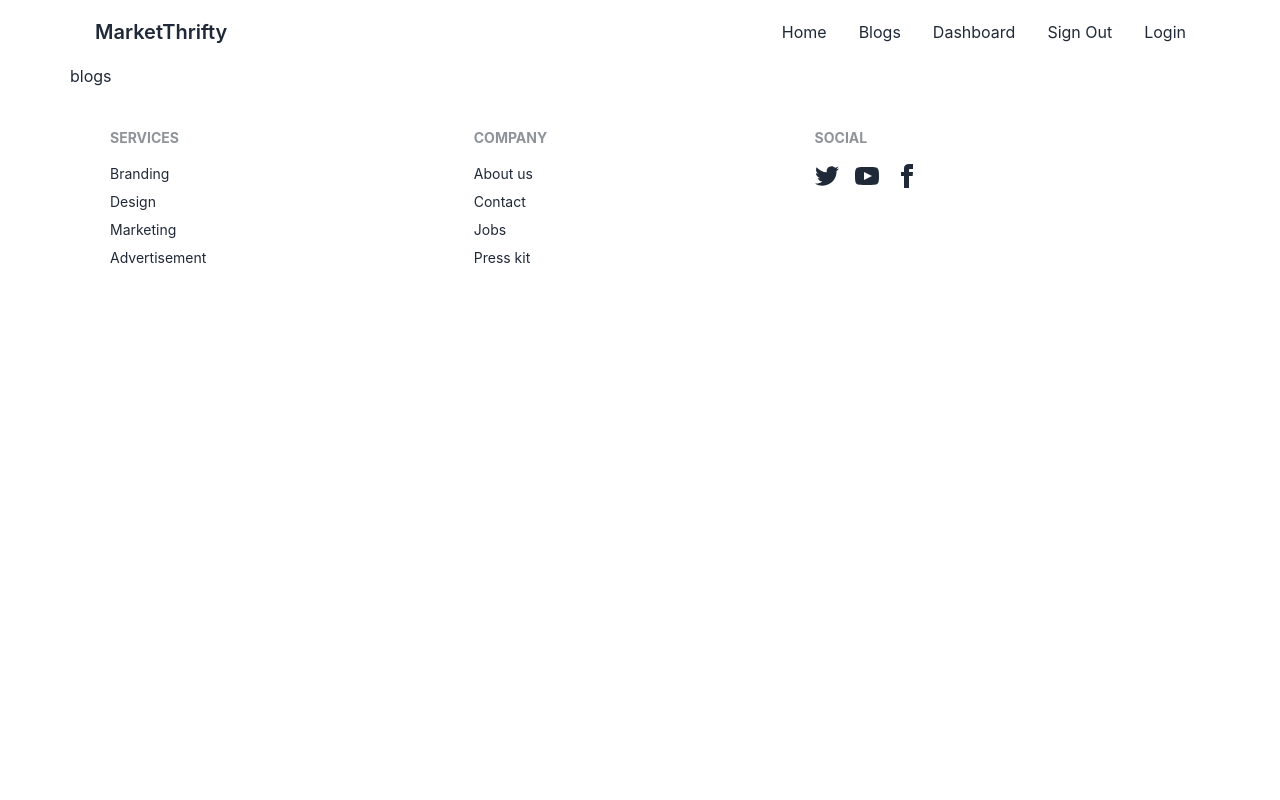
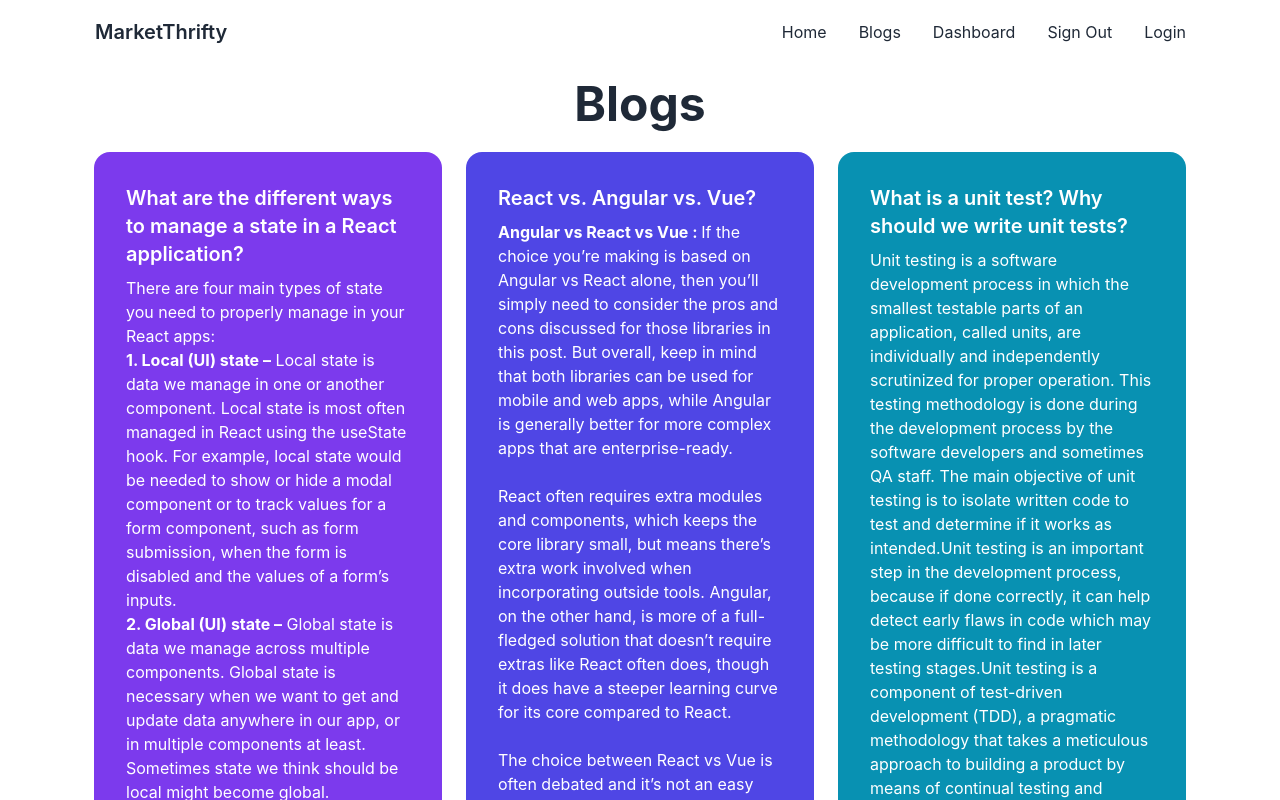
Before and after one commit to chayon4619/market-thrifty-client, a React (Create React App) app: page /blogs in a window 1280 px wide. Shown: the top 800 px of the page. Built offline with nearby package versions, Linux system fonts and the light colour scheme.

Commit message:
blogs added

```diff
--- a/src/Pages/Blogs/Blogs.js
+++ b/src/Pages/Blogs/Blogs.js
@@ -2,8 +2,50 @@ import React from 'react';
 
 const Blogs = () => {
     return (
-        <div>
-            <h1>blogs</h1>
+        <div className='my-4'>
+            <h1 className='text-center font-bold text-5xl mb-6'>Blogs</h1>
+            <div className='grid grid-cols-1 md:grid-cols-2 lg:grid-cols-3 gap-6 mx-6 '>
+                <div className="card w-full bg-violet-600 text-primary-content">
+                    <div className="card-body">
+                        <h2 className="card-title">What are the different ways to manage a state in a React application?</h2>
+                        <p>There are four main types of state you need to properly manage in your React apps: <br />
+                            <span className='font-bold'>1. Local (UI) state –</span>  Local state is data we manage in one or another component.
+                            Local state is most often managed in React using the useState hook.
+                            For example, local state would be needed to show or hide a modal component or to track values for a form component, such as form submission, when the form is disabled and the values of a form’s inputs. <br />
+                            <span className='font-bold'>2. Global (UI) state –</span> Global state is data we manage across multiple components.
+                            Global state is necessary when we want to get and update data anywhere in our app, or in multiple components at least.
+                            Sometimes state we think should be local might become global. <br />
+                            <span className='font-bold'>3. Server state –</span> Data that comes from an external server that must be integrated with our UI state.
+                            Server state is a simple concept, but can be hard to manage alongside all of our local and global UI state.<br />
+                            <span className='font-bold'>4. URL state –</span> Data that exists on our URLs, including the pathname and query parameters.
+                            URL state is often missing as a category of state, but it is an important one.
+                            In many cases, a lot of major parts of our application rely upon accessing URL state. Try to imagine building a blog without being able to fetch a post based off of its slug or id that is located in the URL!</p>
+                    </div>
+                </div>
+                <div className="card w-full bg-indigo-600 text-primary-content">
+                    <div className="card-body">
+                        <h2 className="card-title">React vs. Angular vs. Vue?</h2>
+                        <p><span className='font-bold'>Angular vs React vs Vue : </span>
+                            If the choice you’re making is based on Angular vs React alone, then you’ll simply need to consider the pros and cons discussed for those libraries in this post. But overall, keep in mind that both libraries can be used for mobile and web apps, while Angular is generally better for more complex apps that are enterprise-ready. <br /> <br />
+                            React often requires extra modules and components, which keeps the core library small, but means there’s extra work involved when incorporating outside tools. Angular, on the other hand, is more of a full-fledged solution that doesn’t require extras like React often does, though it does have a steeper learning curve for its core compared to React. <br /> <br />
+                            The choice between React vs Vue is often debated and it’s not an easy one. Vue has a vibrant and ever-growing community and has taken over popularity vs. React in many respects. React developers are still churning out lots of new components and extras, so there’s no sign that React is on the decline either.
+                            Vue is generally more suited to smaller, less complex apps and is easier to learn from scratch compared to React. Vue can be easier to integrate into new or existing projects and many feel its use of HTML templates along with JSX is an advantage.
+                        </p>
+                    </div>
+                </div>
+                <div className="card w-full bg-cyan-600 text-primary-content">
+                    <div className="card-body">
+                        <h2 className="card-title">What is a unit test? Why should we write unit tests?</h2>
+                        <p>Unit testing is a software development process in which the smallest testable parts of an application, called units, are individually and independently scrutinized for proper operation. This testing methodology is done during the development process by the software developers and sometimes QA staff.  The main objective of unit testing is to isolate written code to test and determine if it works as intended.Unit testing is an important step in the development process, because if done correctly, it can help detect early flaws in code which may be more difficult to find in later testing stages.Unit testing is a component of test-driven development (TDD), a pragmatic methodology that takes a meticulous approach to building a product by means of continual testing and revision. This testing method is also the first level of software testing, which is performed before other testing methods such as integration testing. Unit tests are typically isolated to ensure a unit does not rely on any external code or functions. Testing can be done manually but is often automated.</p>
+                    </div>
+                </div>
+                <div className="card w-full bg-teal-600 text-primary-content">
+                    <div className="card-body">
+                        <h2 className="card-title">How does prototypical inheritance work?</h2>
+                        <p>In JavaScript, objects have a special hidden property (as named in the specification), that is either null or references another object. That object is called “a prototype”.When we read a property from object, and it’s missing, JavaScript automatically takes it from the prototype. In programming, this is called “prototypal inheritance”. And soon we’ll study many examples of such inheritance, as well as cooler language features built upon it.The property is internal and hidden, but there are many ways to set it.</p>
+                    </div>
+                </div>
+            </div>
         </div>
     );
 };
```
